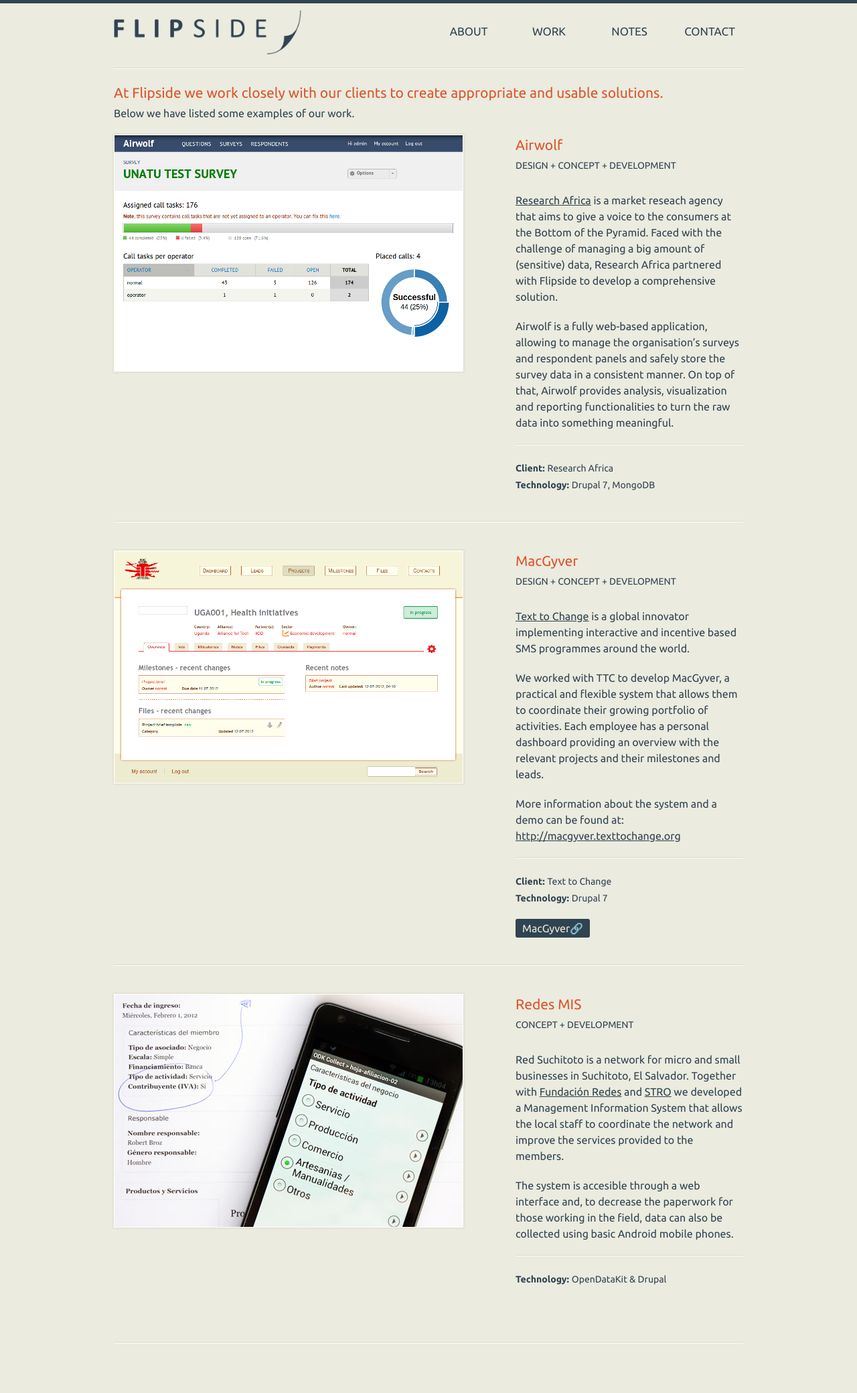
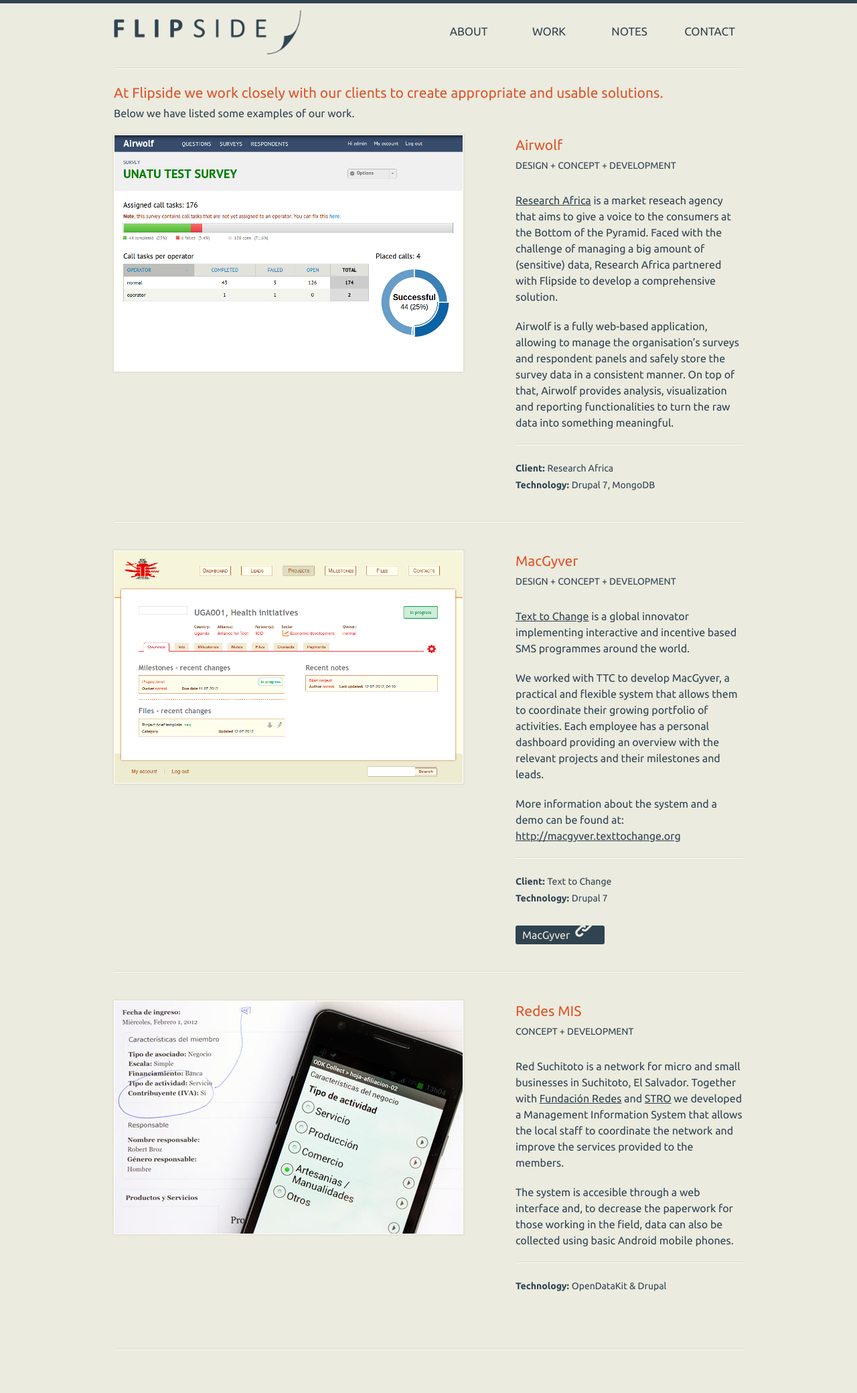
Before and after one commit to flipside-org/flipside.org, a Jekyll site: the page built from projects.html, in a window 1280 px wide. Shown: the whole page at 67% size. Built offline with Jekyll 4.4.1, drawn with Linux system fonts in a browser that asks for light colours; nearby versions of some CDN libraries.

Commit message:
Improvements to font icons

```diff
--- a/_layouts/note.html
+++ b/_layouts/note.html
@@ -22,6 +22,6 @@
     ABOUT THE AUTHOR:
     <h3>{{ site.users[page.user].name }}</h3>
     {{ site.users[page.user].bio | markdownify }}
-    <span class="entypo"><a href="mailto: {{ site.users[page.user].email }}">&#9993;</a></span><span class="entypo-social"><a href="http://github.com/{{ site.users[page.user].github }}">&#62208;</a><a href="http://twitter.com/{{ site.users[page.user].twitter }}">&#62229;</a></span>
+    {% if site.users[page.user].email %}<span class="icon"><a href="mailto: {{ site.users[page.user].email }}" title="Write an me email">&#9993;</a></span>{% endif %}<span class="icon social">{% if site.users[page.user].github %}<a href="http://github.com/{{ site.users[page.user].github }}" title="Find me on Github">&#62208;</a>{% endif %}{% if site.users[page.user].twitter %}<a href="http://twitter.com/{{ site.users[page.user].twitter }}" title="Tweet me">&#62229;</a>{% endif %}</span>
   </section>
 </aside>
--- a/css/layout.css
+++ b/css/layout.css
@@ -44,9 +44,12 @@
 
 .icon {
   font-family: 'Entypo';
+  font-size: 4em;
+  padding: 5px;
+  text-decoration: none;
 }
 
-.icon-social {
+.icon.social {
   font-family: 'Entypo-Social';
 }
 
--- a/projects.html
+++ b/projects.html
@@ -38,7 +38,7 @@
 				<label class="inline">Technology:</label> <span class="metadata">{{ post.technology }}</span><br/>
 				{% if post.project_link %}
   				<div class="project-link">
-  					<a href="{{ post.project_link.href }}">{{ post.project_link.text }}<span class="entypo">&#128279;</span></a>
+  					<a href="{{ post.project_link.href }}">{{ post.project_link.text }}<span class="icon">&#128279;</span></a>
   				</div>
 				{% endif %}
 			</footer>
```
